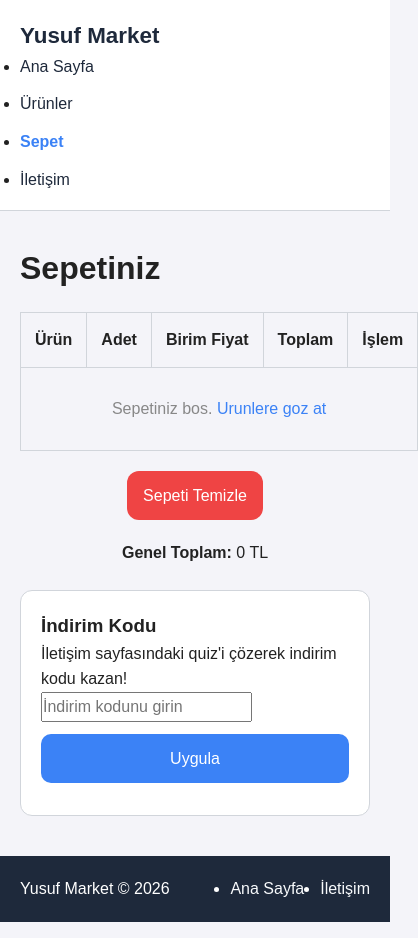
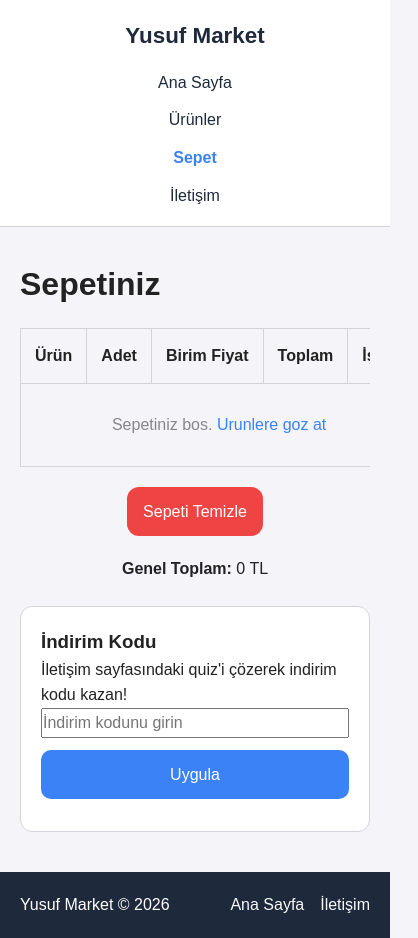
Before and after one commit to YusufEnesK/yusufeneskuzuweb, a plain HTML site: page pages/sepet.html in a window 390 px wide. Shown: the whole page, 418 px wide, since content can reach past the window. Drawn offline with Linux system fonts and the light colour scheme.

Commit message:
odev teslimi icin ilk yukleme

```diff
--- a/css/style.css
+++ b/css/style.css
@@ -1,3 +1,55 @@
+:root {
+  --bg-color: #f4f4f9;
+  --text-color: #222;
+  --primary-color: #3b82f6;
+  --secondary-color: #1e293b;
+  --card-color: #ffffff;
+  --border-color: #d1d5db;
+  --radius: 12px;
+}
+
+/* Genel sayfa sıfırlama */
+* {
+  box-sizing: border-box;
+  margin: 0;
+  padding: 0;
+}
+
+body {
+  font-family: Arial, sans-serif;
+  line-height: 1.6;
+  background-color: var(--bg-color);
+  color: var(--text-color);
+}
+
+img {
+  max-width: 100%;
+  display: block;
+}
+
+a {
+  text-decoration: none;
+  color: inherit;
+}
+
+button, input, textarea {
+  font: inherit;
+}
+
+.site-header {
+  background-color: var(--card-color);
+  border-bottom: 1px solid var(--border-color);
+}
+
+.navbar {
+  max-width: 1200px;
+  margin: 0 auto;
+  padding: 18px 20px;
+  display: flex;
+  justify-content: space-between;
+  align-items: center;
+}
+
 :root {
   --bg-color: #f4f4f9;
   --text-color: #222;
@@ -59,6 +111,7 @@ button, input, textarea {
 .nav-menu {
   display: flex;
   gap: 18px;
+  list-style: none;
 }
 
 .nav-menu a {
@@ -88,6 +141,13 @@ button, input, textarea {
 .hero-content p {
   max-width: 540px;
   margin-bottom: 22px;
+}
+
+.hero-image img {
+  width: 100%;
+  height: auto;
+  object-fit: cover;
+  border-radius: var(--radius);
 }
 
 .button {
@@ -216,6 +276,9 @@ button.button:hover {
 .footer-menu {
   display: flex;
   gap: 16px;
+  list-style: none;
+  flex-wrap: wrap;
+  justify-content: center;
 }
 
 .footer-menu a {
@@ -344,6 +407,15 @@ button.button:hover {
   flex-wrap: wrap;
 }
 
+.coupon-actions input {
+  flex: 1;
+  min-width: 150px;
+}
+
+.coupon-actions button {
+  white-space: nowrap;
+}
+
 .quiz-buttons button,
 .coupon-actions button,
 .quiz-buttons .button,
@@ -386,13 +458,15 @@ button.button:hover {
 @media (max-width: 700px) {
   .navbar {
     flex-direction: column;
-    align-items: flex-start;
+    align-items: center;
+    gap: 16px;
   }
 
   .nav-menu {
     flex-direction: column;
     gap: 12px;
     width: 100%;
+    align-items: center;
   }
 
   .info-cards,
@@ -403,6 +477,25 @@ button.button:hover {
   .product-grid,
   .product-list {
     grid-template-columns: 1fr;
+  }
+
+  .cart-table {
+    display: block;
+    overflow-x: auto;
+    white-space: nowrap;
+  }
+
+  .product-card .btn-group {
+    flex-direction: column !important;
+  }
+
+  .product-card .btn-group > a,
+  .product-card .btn-group > button {
+    width: 100% !important;
+  }
+
+  .product-detail {
+    padding: 16px;
   }
 }
 
```
